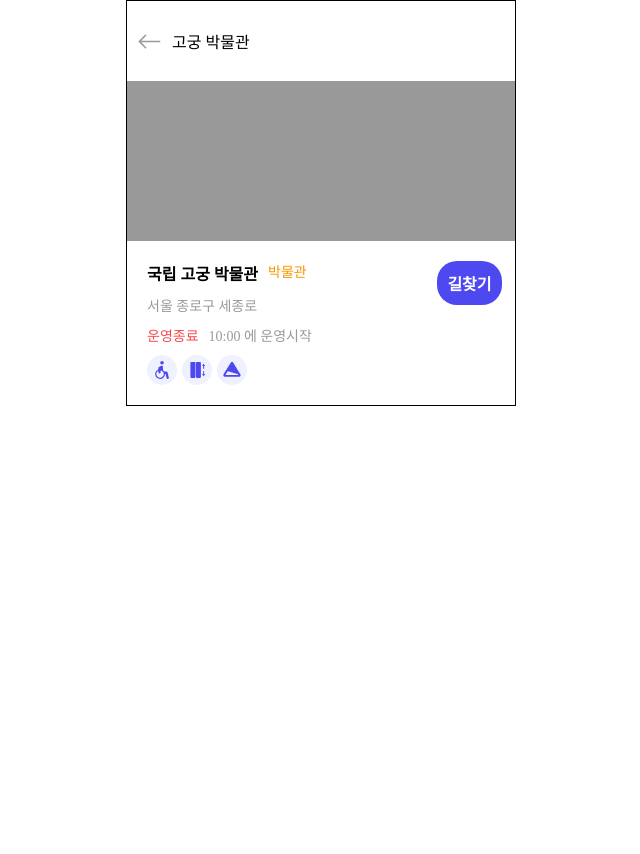
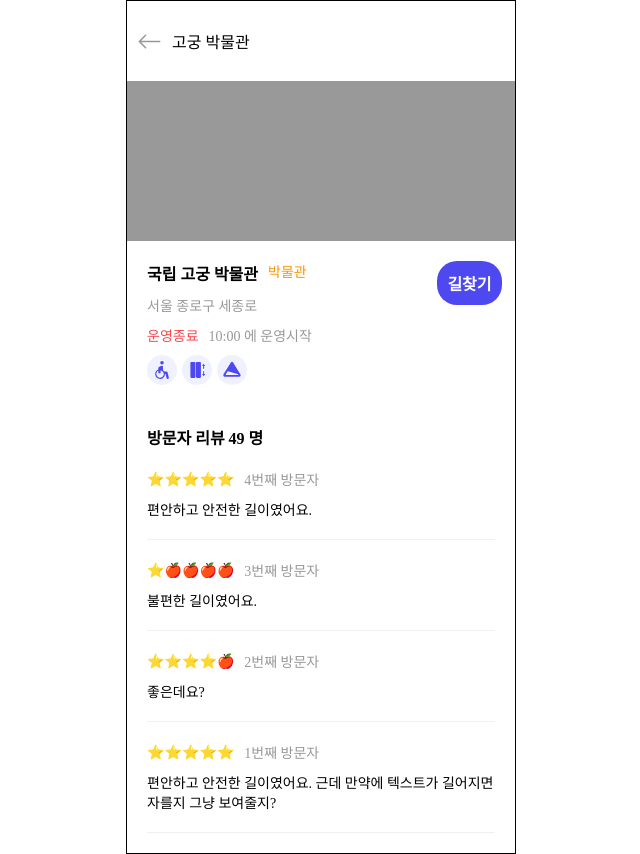
Before and after one commit to BFGGyu/BF-frontend, a Next.js app: page /detail in a window 1280 px wide. Shown: the whole page, without its empty margins (319-959 px from the left). Built offline with nearby package versions, Linux system fonts and the light colour scheme; no server answers; a web font is replaced by a local one.

Commit message:
Feat: #23 - 리뷰 컴포넌트 구현

```diff
--- a/pages/detail/index.tsx
+++ b/pages/detail/index.tsx
@@ -15,6 +15,18 @@
     startTimeAt: '10:00'
   });
 
+  const [reviewList, setReviewList] = useState([
+    { id: 0, starRate: 5, count: 4, text: '편안하고 안전한 길이였어요.' },
+    { id: 1, starRate: 1, count: 3, text: '불편한 길이였어요.' },
+    { id: 2, starRate: 4, count: 2, text: '좋은데요?' },
+    {
+      id: 3,
+      starRate: 5,
+      count: 1,
+      text: '편안하고 안전한 길이였어요. 근데 만약에 텍스트가 길어지면 자를지 그냥 보여줄지?'
+    }
+  ]);
+
   return (
     <DetailWrapper>
       <HeaderWrapper>
@@ -22,7 +34,7 @@
         <div style={FONT.BODY1}>고궁 박물관</div>
       </HeaderWrapper>
       <ImageSection></ImageSection>
-      <div style={{ display: 'flex' }}>
+      <PlaceInfomation>
         <LeftWrapper>
           <InfoSection place={selectedPlace} />
         </LeftWrapper>
@@ -31,7 +43,22 @@
             길찾기
           </Button>
         </RightWrapper>
-      </div>
+      </PlaceInfomation>
+      <ReviewSection>
+        <ReviewHeader style={FONT.HEADLINE2}>방문자 리뷰 49 명</ReviewHeader>
+        {reviewList.map((review) => (
+          <ReviewBody>
+            <ReviewScore style={FONT.BODY2}>
+              <StarRating>
+                {'⭐️'.repeat(review.starRate)}
+                {'🍎'.repeat(5 - review.starRate)}
+              </StarRating>
+              <ReviewCount>{review.count}번째 방문자</ReviewCount>
+            </ReviewScore>
+            <ReviewText style={FONT.BODY2}>{review.text}</ReviewText>
+          </ReviewBody>
+        ))}
+      </ReviewSection>
     </DetailWrapper>
   );
 };
@@ -57,6 +84,10 @@
   background-color: ${COLOR.GREY};
 `;
 
+const PlaceInfomation = styled.div`
+  display: flex;
+`;
+
 const LeftWrapper = styled.div`
   display: flex;
   flex-basis: 80%;
@@ -71,4 +102,29 @@
   margin-top: 20px;
 `;
 
+const ReviewSection = styled.div`
+  padding: 20px;
+`;
+
+const ReviewHeader = styled.div``;
+
+const ReviewScore = styled.div`
+  display: flex;
+  align-items: center;
+  gap: 10px;
+  color: ${COLOR.GREY};
+`;
+
+const ReviewBody = styled.div`
+  display: flex;
+  flex-direction: column;
+  justify-content: center;
+  gap: 10px;
+  padding: 20px 0px;
+  border-bottom: 1px solid ${COLOR.LINE};
+`;
+const StarRating = styled.div``;
+const ReviewCount = styled.div``;
+const ReviewText = styled.div``;
+
 export default DetailPage;
```
